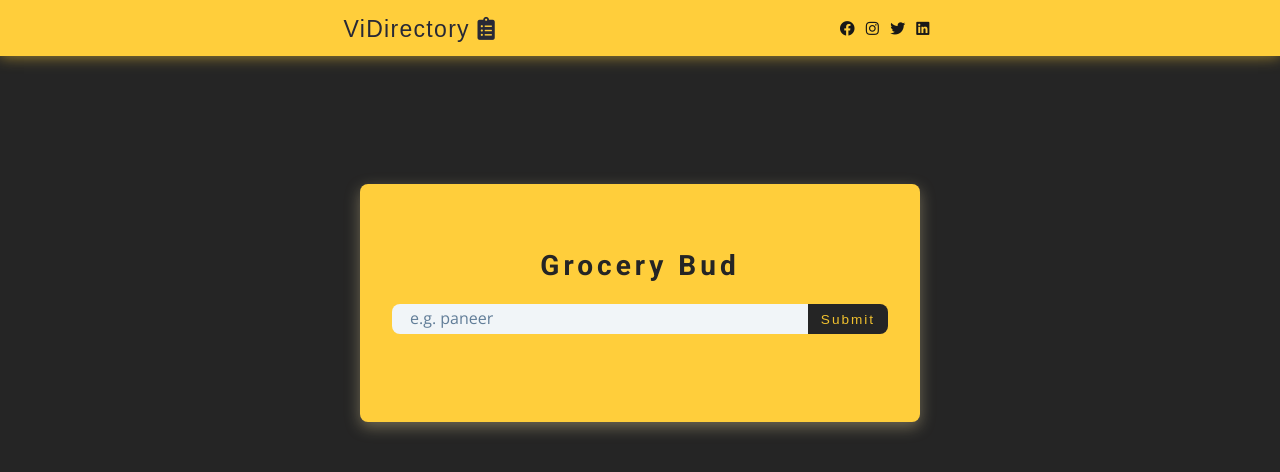
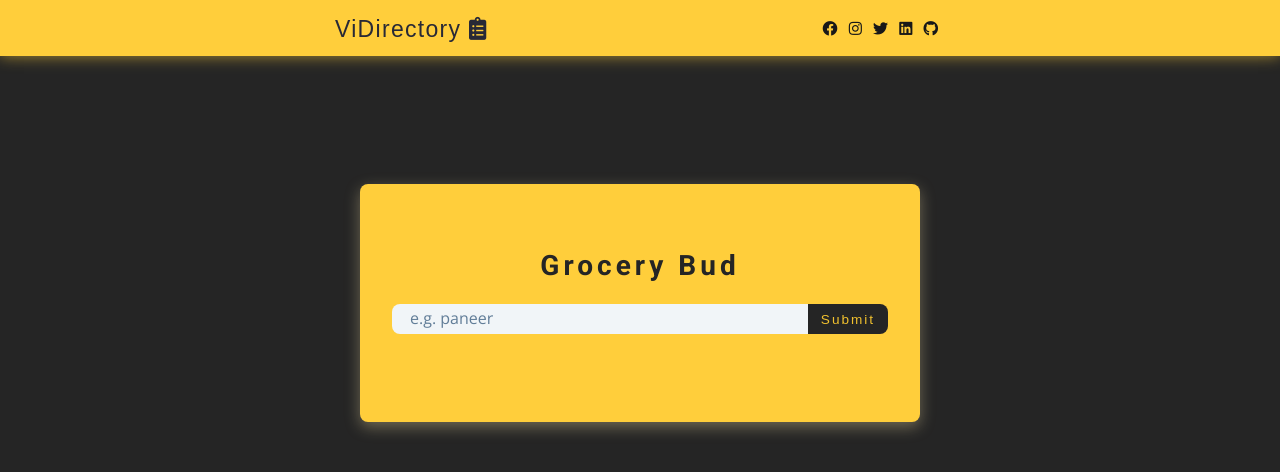
Before and after one commit to hiimvikash/Grocery-Bud-ViDirectory, a plain HTML site: page index.html in a window 1280 px wide. Drawn offline with nearby package versions, Linux system fonts and the light colour scheme.

Commit message:
Update index.html

```diff
--- a/index.html
+++ b/index.html
@@ -41,6 +41,11 @@
             <i class="fab fa-linkedin"></i>
           </a>
         </li>
+        <li>
+          <a href="https://github.com/heyimvikash/" target="_blank">
+            <i class="fab fa-github"></i>
+          </a>
+        </li>
       </ul>
     </nav>
     <section class="section-center">
```
